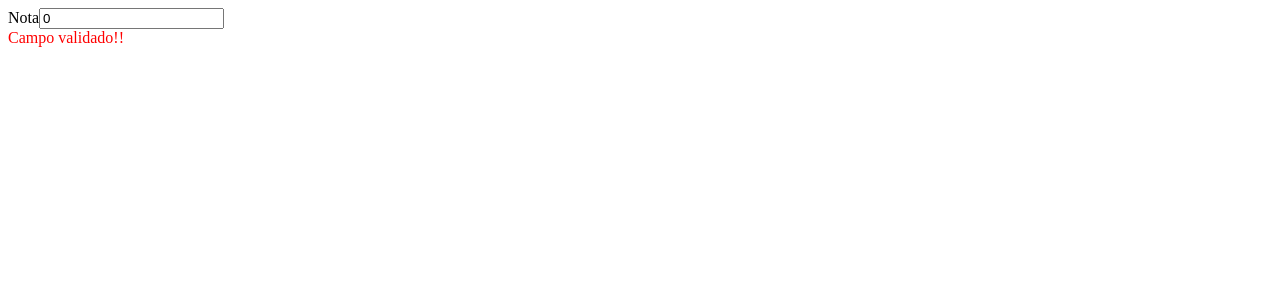
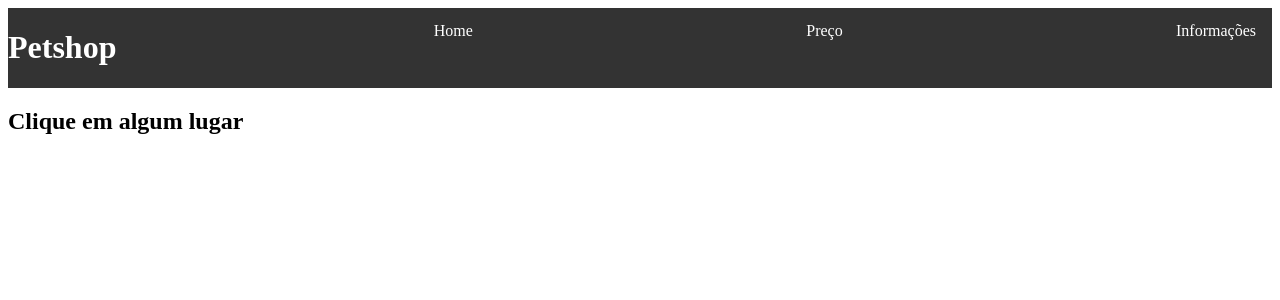
Before and after one commit to GitdoPedro/Semana11-DevinPhilips, an Angular app: page / in a window 1280 px wide. Shown: the top 300 px of the page. Built offline with nearby package versions, Linux system fonts and the light colour scheme.

Commit message:
[M1S11] Ex 2 - Menu

```diff
--- a/src/app/app.component.html
+++ b/src/app/app.component.html
@@ -30,5 +30,4 @@
   </app-ex6>
 
   -->
-
-<app-ex7></app-ex7>
+<app-ex2></app-ex2>
--- a/src/app/app.module.ts
+++ b/src/app/app.module.ts
@@ -7,6 +7,7 @@ import { Ex4Component } from './ex4/ex4.component';
 import { Ex6Component } from './ex6/ex6.component';
 import { Ex7Component } from './ex7/ex7.component';
 import { FormsModule } from '@angular/forms';
+import { Ex2Component } from './ex2/ex2.component';
 
 @NgModule({
   declarations: [
@@ -14,7 +15,8 @@ import { FormsModule } from '@angular/forms';
     CapitalizePhilipsPipe,
     Ex4Component,
     Ex6Component,
-    Ex7Component
+    Ex7Component,
+    Ex2Component
   ],
   imports: [
     BrowserModule,
--- /dev/null
+++ b/src/app/ex2/ex2.component.html
@@ -0,0 +1,15 @@
+<ul>
+    <h1>Petshop</h1>
+    <li><a (click)="direciona('home')">Home</a></li>
+    <li><a (click)="direciona('Preço')">Preço</a></li>
+    <li><a (click)="direciona('Informações')">Informações</a></li>
+
+</ul>
+
+
+<div [ngSwitch]= "page">
+    <h2 *ngSwitchDefault>Clique em algum lugar</h2>
+    <h2 *ngSwitchCase = "'home'">Estou na página de Home</h2>
+    <h2 *ngSwitchCase = "'Preço'">Estou na página de Preços</h2>
+    <h2 *ngSwitchCase = "'Informações'">Estou na página de Informações</h2>
+  </div>
--- /dev/null
+++ b/src/app/ex2/ex2.component.scss
@@ -0,0 +1,32 @@
+ul {
+    display: flex;
+    justify-content: space-between;
+    list-style-type: none;
+    margin: 0;
+    padding: 0;
+    overflow: hidden;
+    background-color: #333;
+  }
+  h1{
+    color:white;
+  }
+
+  li {
+    float: left;
+  }
+
+  li a {
+    display: block;
+    color: white;
+    text-align: center;
+    padding: 14px 16px;
+    text-decoration: none;
+  }
+
+  li a:hover:not(.active) {
+    background-color: #111;
+  }
+
+  .active {
+    background-color: #04AA6D;
+  }
--- /dev/null
+++ b/src/app/ex2/ex2.component.ts
@@ -0,0 +1,16 @@
+import { Component } from '@angular/core';
+
+@Component({
+  selector: 'app-ex2',
+  templateUrl: './ex2.component.html',
+  styleUrls: ['./ex2.component.scss']
+})
+export class Ex2Component {
+  page: string = ""
+
+  direciona(value:string){
+    this.page = value
+    console.log(this.page)
+  }
+
+}
```
Also changed, not shown: 1 other file (tests, documents, lock files or other folders).
